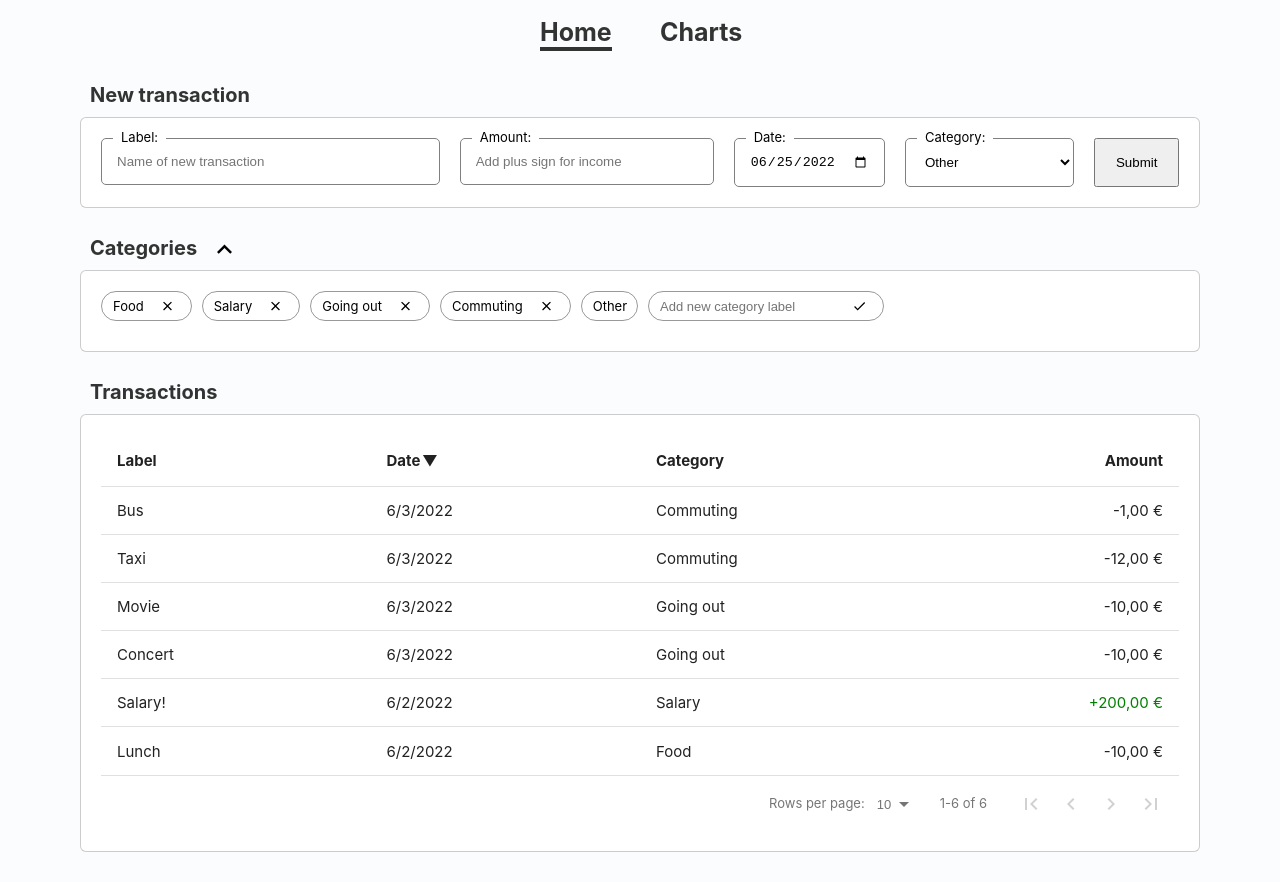
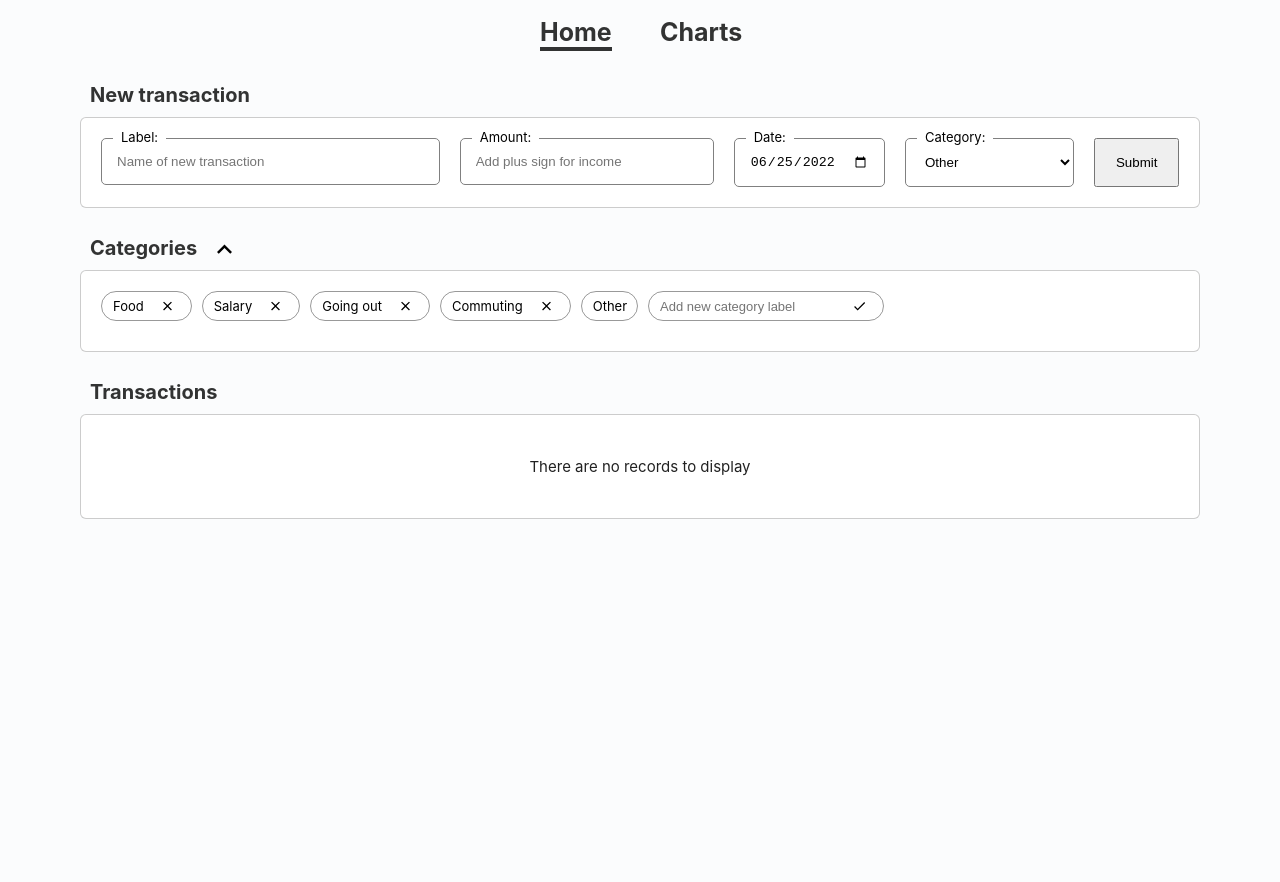
Before and after one commit to datasapiens/expense-app, a React (Vite) app: page /#/home in a window 1280 px wide. After the commit the page ends 800 px from the top, so only its background shows below. Built offline with nearby package versions, Linux system fonts and the light colour scheme; what chartjs-plugin-autocolors would draw is missing.

Commit message:
removed default transactions, increased font-size of empty table

```diff
--- a/package.json
+++ b/package.json
@@ -13,8 +13,10 @@
   "dependencies": {
     "@reduxjs/toolkit": "^1.8.2",
     "chart.js": "^3.8.0",
+    "chartjs-plugin-autocolors": "0.0.6",
     "react": "^18.0.0",
     "react-chartjs-2": "^4.2.0",
+    "react-data-table-component": "^7.5.2",
     "react-dom": "^18.0.0",
     "react-helmet-async": "^1.3.0",
     "react-redux": "^8.0.2",
@@ -26,7 +28,6 @@
     "@types/react": "^18.0.0",
     "@types/react-dom": "^18.0.0",
     "@vitejs/plugin-react": "^1.3.0",
-    "chartjs-plugin-autocolors": "0.0.6",
     "sass": "^1.53.0",
     "typescript": "^4.6.3",
     "vite": "^2.9.9"
--- a/src/Components/DistributionOfExpenses/DistributionOfExpenses.tsx
+++ b/src/Components/DistributionOfExpenses/DistributionOfExpenses.tsx
@@ -21,19 +21,8 @@ export function PieChart() {
       .reduce((prev, curr) => prev + curr, 0)
   )
 
-  const categoryLabelsWithSums = categoryLabels.map(
-    (label, i) =>
-      `${label} (${new Intl.NumberFormat('cs-CZ', {
-        localeMatcher: 'best fit',
-        style: 'currency',
-        currency: 'EUR',
-        currencyDisplay: 'narrowSymbol',
-        signDisplay: 'exceptZero',
-      }).format(categoryValues[i])})`
-  )
-
   const data = {
-    labels: categoryLabelsWithSums,
+    labels: categoryLabels,
     datasets: [
       {
         data: categoryValues,
--- a/src/Components/TransactionTable/TransactionTable.tsx
+++ b/src/Components/TransactionTable/TransactionTable.tsx
@@ -6,6 +6,11 @@ export function TransactionTable() {
   const { transactions, categoryDictionary } = useStore()
 
   const customStyles: TableStyles = {
+    table: {
+      style: {
+        fontSize: '1.5rem',
+      },
+    },
     rows: {
       style: {
         fontSize: '1.5rem',
--- a/src/features/expenseTrackerSlice.ts
+++ b/src/features/expenseTrackerSlice.ts
@@ -42,50 +42,7 @@ const initialState: ExpenseTrackerState = {
     ['commute']: 'Commuting',
     [DEFAULT_CATEGORY.id]: DEFAULT_CATEGORY.label,
   },
-  transactions: [
-    {
-      id: '1',
-      label: 'Salary!',
-      date: '2022-06-02',
-      amount: 200,
-      category: 'salary',
-    },
-    {
-      id: '2',
-      label: 'Lunch',
-      date: '2022-06-02',
-      amount: -10,
-      category: 'food',
-    },
-    {
-      id: '3',
-      label: 'Bus',
-      date: '2022-06-03',
-      amount: -1,
-      category: 'commute',
-    },
-    {
-      id: '4',
-      label: 'Taxi',
-      date: '2022-06-03',
-      amount: -12,
-      category: 'commute',
-    },
-    {
-      id: '5',
-      label: 'Movie',
-      date: '2022-06-03',
-      amount: -10,
-      category: 'going-out',
-    },
-    {
-      id: '6',
-      label: 'Concert',
-      date: '2022-06-03',
-      amount: -10,
-      category: 'going-out',
-    },
-  ],
+  transactions: [],
 }
 
 export const categoriesSlice = createSlice({
```
Also changed, not shown: 1 other file (tests, documents, lock files or other folders).
